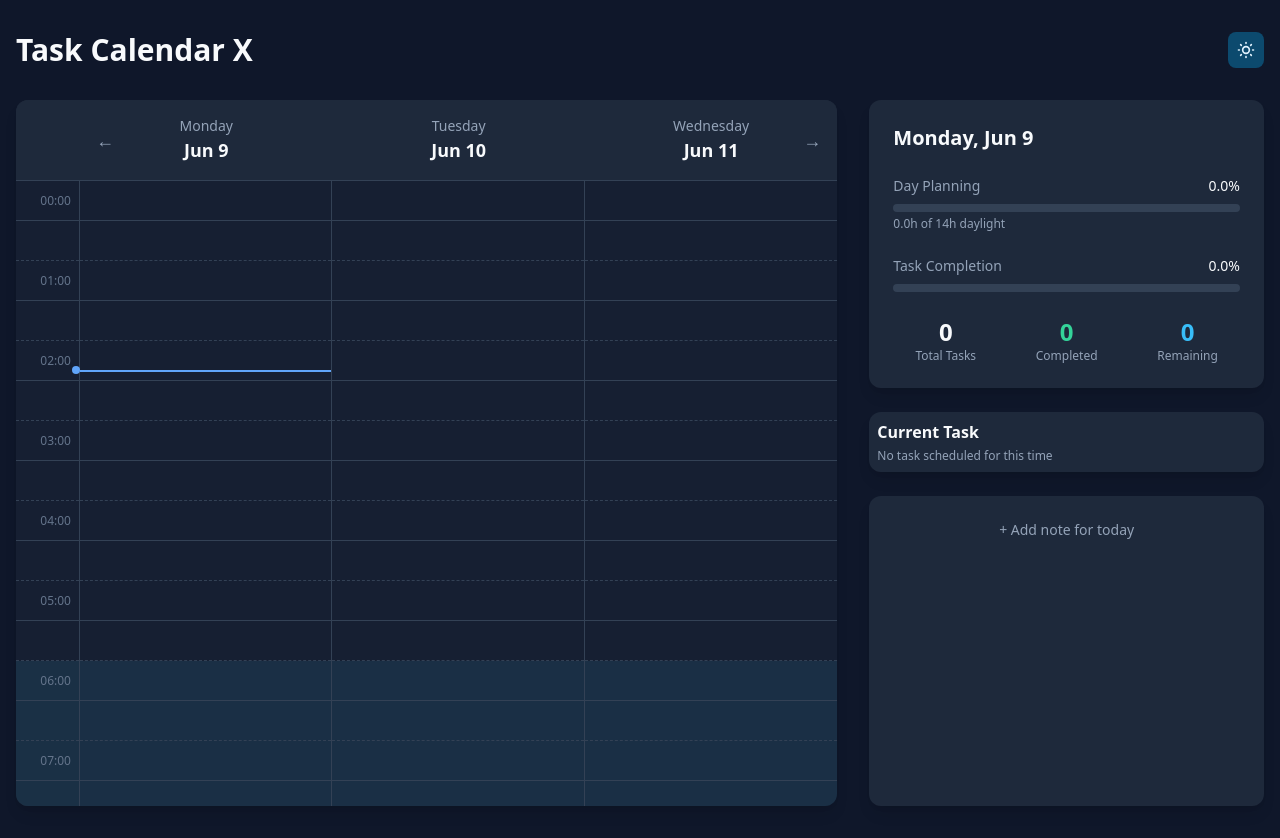
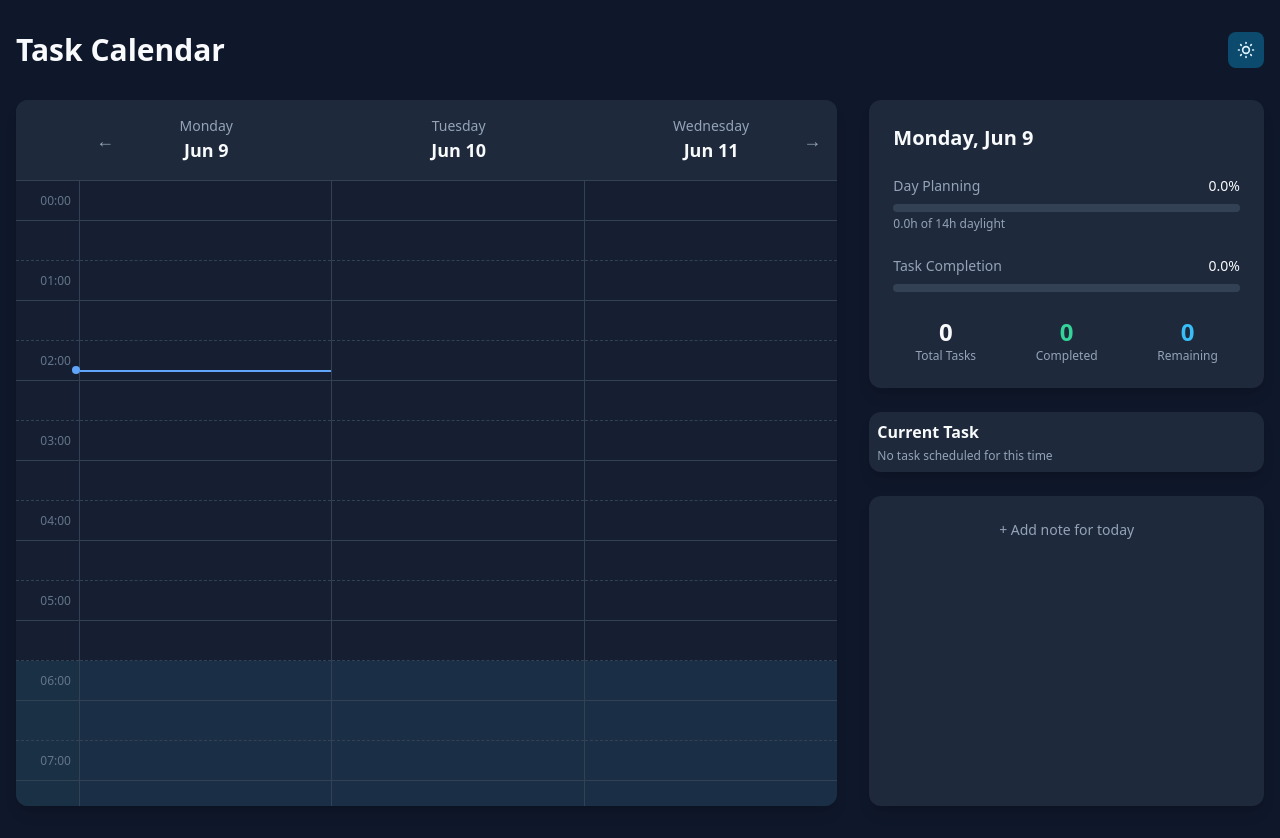
Before and after one commit to abramandis/taskcalendar, a React (Vite) app: page / in a window 1280 px wide. Built offline with nearby package versions, Linux system fonts and the light colour scheme.

Commit message:
Title Fix - Test Reversal

```diff
--- a/src/App.tsx
+++ b/src/App.tsx
@@ -46,7 +46,7 @@
       <div className="min-h-screen bg-neutral-50 dark:bg-neutral-900 transition-colors duration-200">
         <div className="container mx-auto px-4 py-8">
           <div className="flex justify-between items-center mb-8">
-            <h1 className="text-3xl font-bold text-neutral-900 dark:text-neutral-50">Task Calendar X</h1>
+            <h1 className="text-3xl font-bold text-neutral-900 dark:text-neutral-50">Task Calendar</h1>
             <button
               onClick={toggleDarkMode}
               className="p-2 rounded-lg bg-primary-100 dark:bg-primary-900 text-primary-600 dark:text-primary-100 hover:bg-primary-200 dark:hover:bg-primary-800 transition-colors"
```
